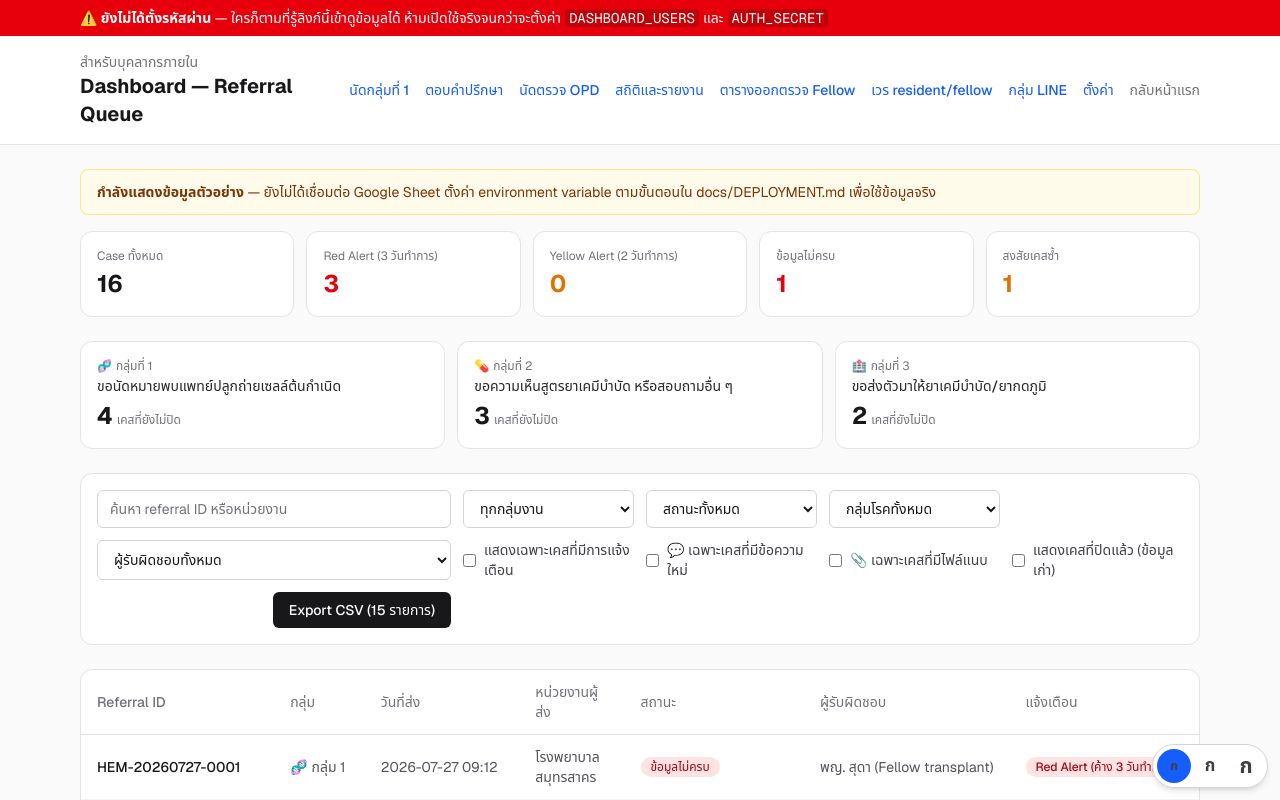
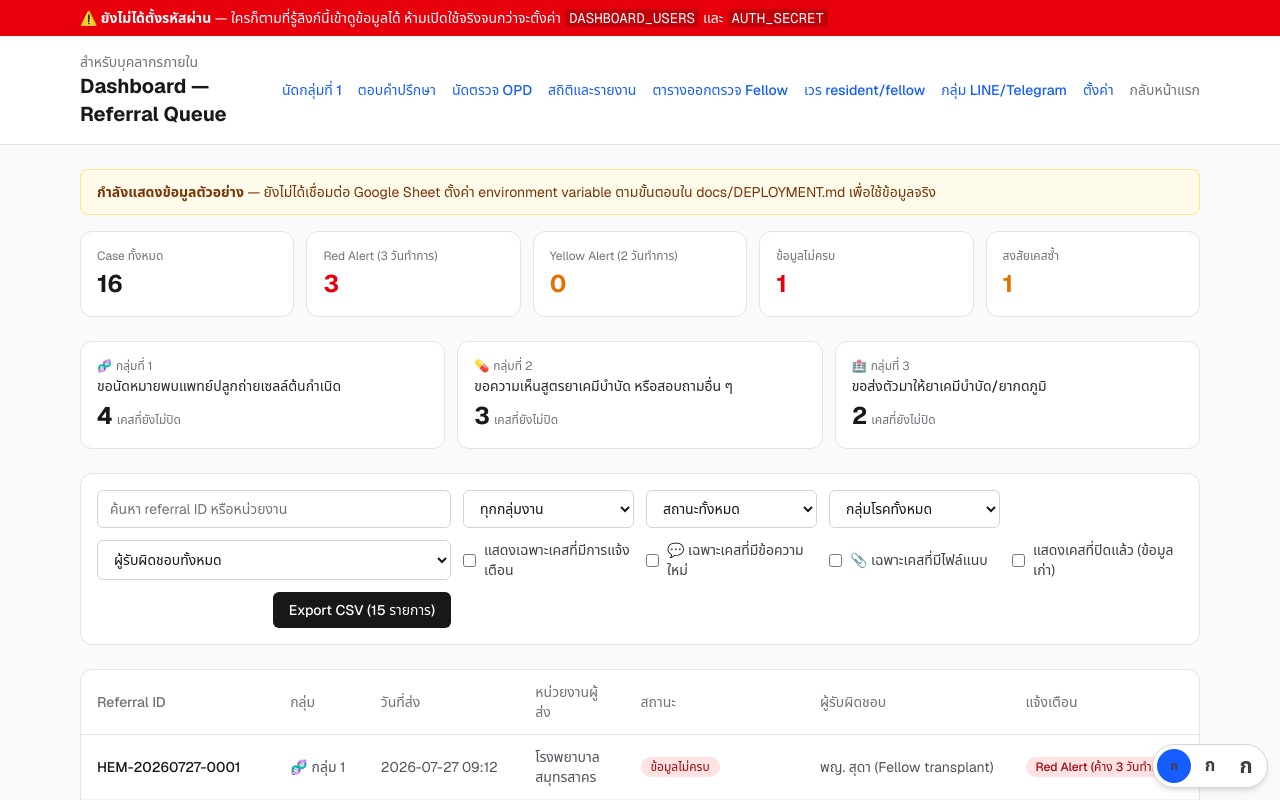
Before and after one commit to prhdev222/SiBMT_14, a Next.js app: page /dashboard in a window 1280 px wide. Shown: the top 800 px of the page. Built offline with nearby package versions, Linux system fonts and the light colour scheme.

Commit message:
style(web): rename dashboard menu "กลุ่ม LINE" to "กลุ่ม LINE/Telegram"
Co-Authored-By: Claude Opus 4.8 <noreply@anthropic.com>

```diff
--- a/src/app/dashboard/page.tsx
+++ b/src/app/dashboard/page.tsx
@@ -48,7 +48,7 @@ export default async function DashboardPage() {
             { href: "/dashboard/stats", label: "สถิติและรายงาน" },
             { href: "/dashboard/schedule", label: "ตารางออกตรวจ Fellow" },
             { href: "/dashboard/duty", label: "เวร resident/fellow" },
-            { href: "/dashboard/line-groups", label: "กลุ่ม LINE" },
+            { href: "/dashboard/line-groups", label: "กลุ่ม LINE/Telegram" },
             { href: "/dashboard/settings", label: "ตั้งค่า" },
             { href: "/", label: "กลับหน้าแรก", muted: true },
           ]}
```
